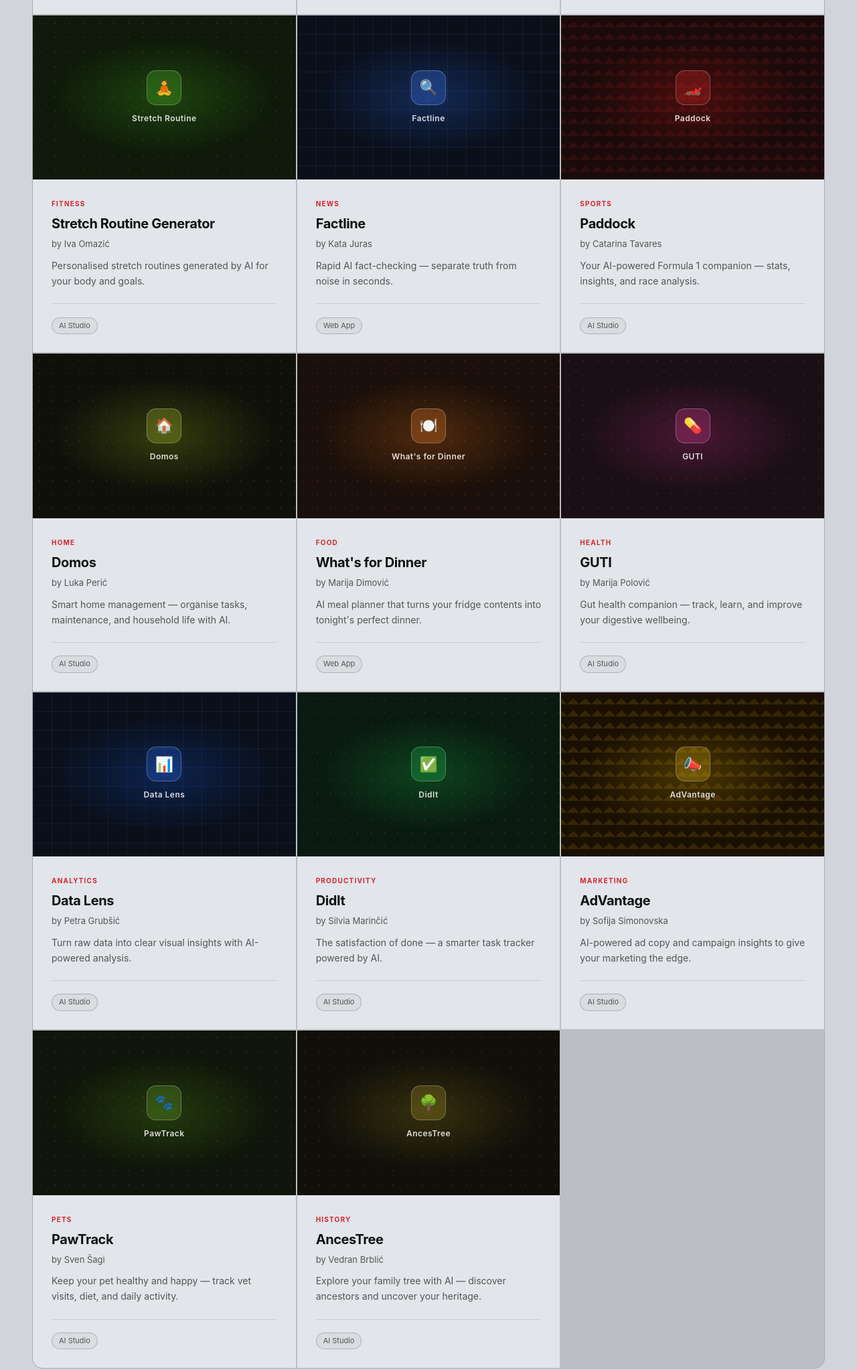
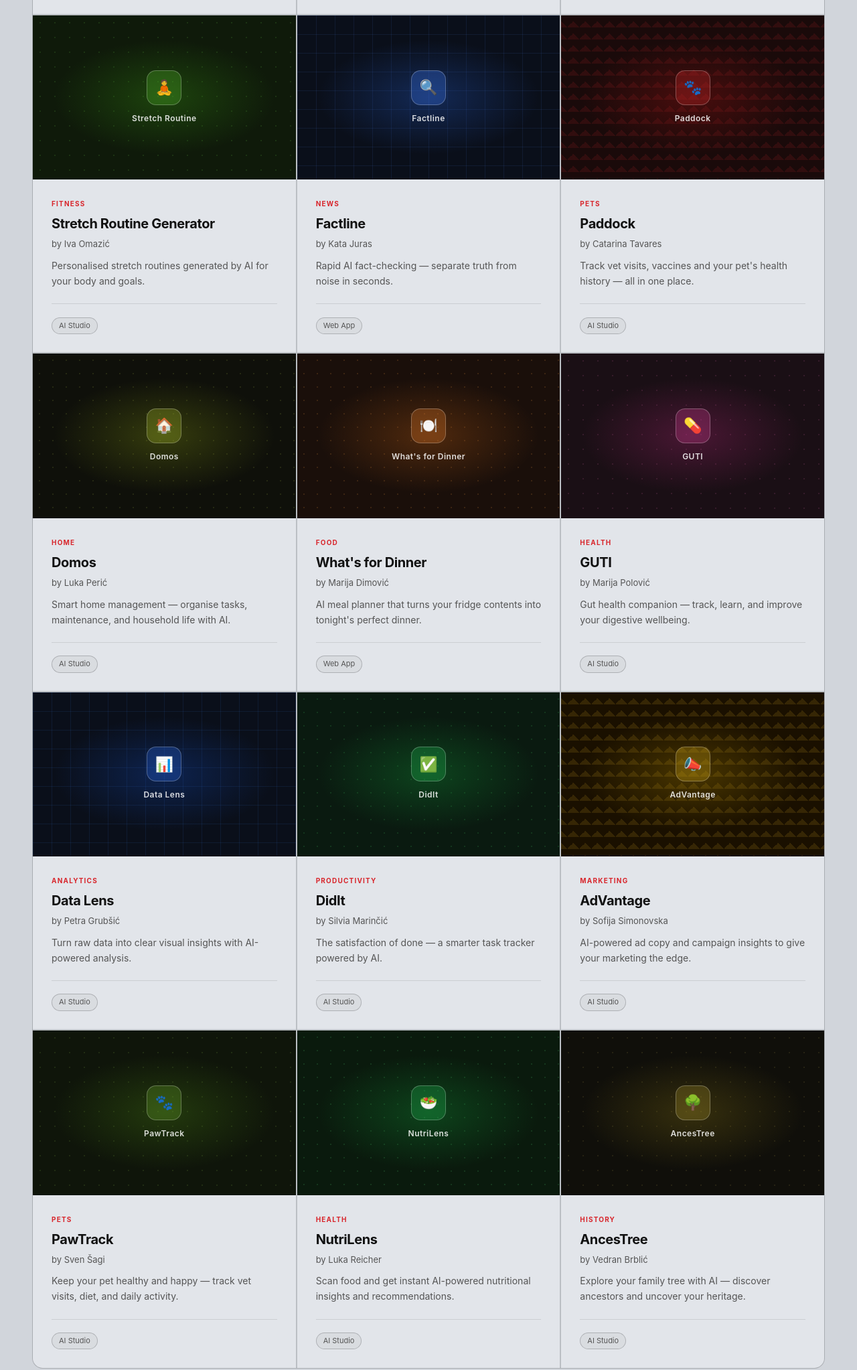
Before and after one commit to katajuras/vibe-coding-showcase, a plain HTML site: page index.html in a window 1280 px wide. Shown: the part 3745-5791 px from the top of the page at 67% size. Drawn offline with Linux system fonts and the light colour scheme.

Commit message:
Update index.html

```diff
--- a/index.html
+++ b/index.html
@@ -374,8 +374,8 @@
 
     <!-- Paddock -->
     <a class="app-card" href="https://aistudio.google.com/apps/58179779-9865-4f6d-9469-680018d266c0" target="_blank" rel="noopener">
-      <div class="preview-wrap" style="background:#1a0a0a;"><div class="preview-bg" style="background-image:linear-gradient(45deg,rgba(216,38,44,0.12) 25%,transparent 25%),linear-gradient(-45deg,rgba(216,38,44,0.12) 25%,transparent 25%);background-color:#1a0a0a;background-size:18px 18px;"></div><div style="position:absolute;inset:0;background:radial-gradient(ellipse 60% 50% at 50% 50%,rgba(180,20,20,0.3) 0%,transparent 70%);"></div><div class="preview-inner"><div class="preview-icon" style="background:rgba(200,40,40,0.3);">🏎️</div><span class="preview-label" style="color:rgba(255,255,255,0.85);">Paddock</span></div></div>
-      <div class="card-body"><div class="card-tag">Sports</div><div class="card-title">Paddock</div><div class="card-author">by Catarina Tavares</div><div class="card-desc">Your AI-powered Formula 1 companion — stats, insights, and race analysis.</div><div class="card-footer"><div style="display:flex;gap:6px;flex-wrap:wrap;"><span class="pill">AI Studio</span></div><div class="card-arrow">↗</div></div></div>
+      <div class="preview-wrap" style="background:#1a0a0a;"><div class="preview-bg" style="background-image:linear-gradient(45deg,rgba(216,38,44,0.12) 25%,transparent 25%),linear-gradient(-45deg,rgba(216,38,44,0.12) 25%,transparent 25%);background-color:#1a0a0a;background-size:18px 18px;"></div><div style="position:absolute;inset:0;background:radial-gradient(ellipse 60% 50% at 50% 50%,rgba(180,20,20,0.3) 0%,transparent 70%);"></div><div class="preview-inner">          <div class="preview-icon" style="background:rgba(200,40,40,0.3);">🐾</div><span class="preview-label" style="color:rgba(255,255,255,0.85);">Paddock</span></div></div>
+      <div class="card-body"><div class="card-tag">Pets</div><div class="card-title">Paddock</div><div class="card-author">by Catarina Tavares</div>        <div class="card-desc">Track vet visits, vaccines and your pet's health history — all in one place.</div><div class="card-footer"><div style="display:flex;gap:6px;flex-wrap:wrap;"><span class="pill">AI Studio</span></div><div class="card-arrow">↗</div></div></div>
     </a>
 
     <!-- Domos -->
@@ -420,6 +420,12 @@
       <div class="card-body"><div class="card-tag">Pets</div><div class="card-title">PawTrack</div><div class="card-author">by Sven Šagi</div><div class="card-desc">Keep your pet healthy and happy — track vet visits, diet, and daily activity.</div><div class="card-footer"><div style="display:flex;gap:6px;flex-wrap:wrap;"><span class="pill">AI Studio</span></div><div class="card-arrow">↗</div></div></div>
     </a>
 
+    <!-- NutriLens -->
+    <a class="app-card" href="https://aistudio.google.com/apps/ee6e59af-afcd-45fc-b4f2-9d67c59aa363" target="_blank" rel="noopener">
+      <div class="preview-wrap" style="background:#0a1a0d;"><div class="preview-bg" style="background-image:radial-gradient(circle,rgba(80,220,120,0.15) 1px,transparent 1px);background-color:#0a1a0d;background-size:20px 20px;"></div><div style="position:absolute;inset:0;background:radial-gradient(ellipse 60% 50% at 50% 50%,rgba(20,160,60,0.3) 0%,transparent 70%);"></div><div class="preview-inner"><div class="preview-icon" style="background:rgba(30,180,80,0.3);">🥗</div><span class="preview-label" style="color:rgba(255,255,255,0.85);">NutriLens</span></div></div>
+      <div class="card-body"><div class="card-tag">Health</div><div class="card-title">NutriLens</div><div class="card-author">by Luka Reicher</div><div class="card-desc">Scan food and get instant AI-powered nutritional insights and recommendations.</div><div class="card-footer"><div style="display:flex;gap:6px;flex-wrap:wrap;"><span class="pill">AI Studio</span></div><div class="card-arrow">↗</div></div></div>
+    </a>
+
     <!-- AncesTree -->
     <a class="app-card" href="https://aistudio.google.com/apps/7a432aca-32a3-415a-9b1f-ddae4b103784" target="_blank" rel="noopener">
       <div class="preview-wrap" style="background:#100f0a;"><div class="preview-bg" style="background-image:radial-gradient(circle,rgba(200,180,80,0.12) 1px,transparent 1px);background-color:#100f0a;background-size:22px 22px;"></div><div style="position:absolute;inset:0;background:radial-gradient(ellipse 60% 50% at 50% 50%,rgba(140,120,20,0.3) 0%,transparent 70%);"></div><div class="preview-inner"><div class="preview-icon" style="background:rgba(160,140,40,0.3);">🌳</div><span class="preview-label" style="color:rgba(255,255,255,0.85);">AncesTree</span></div></div>
```
